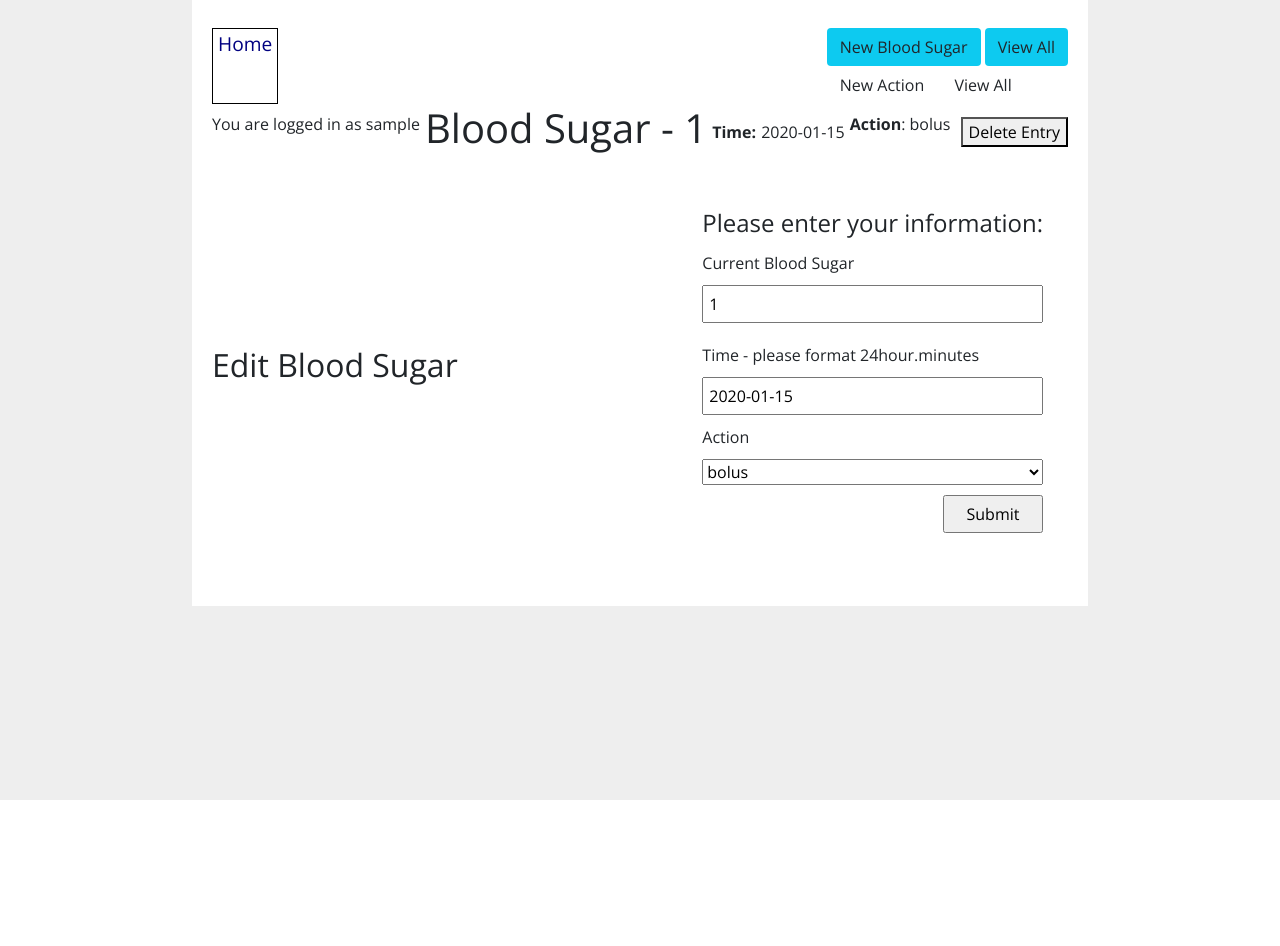
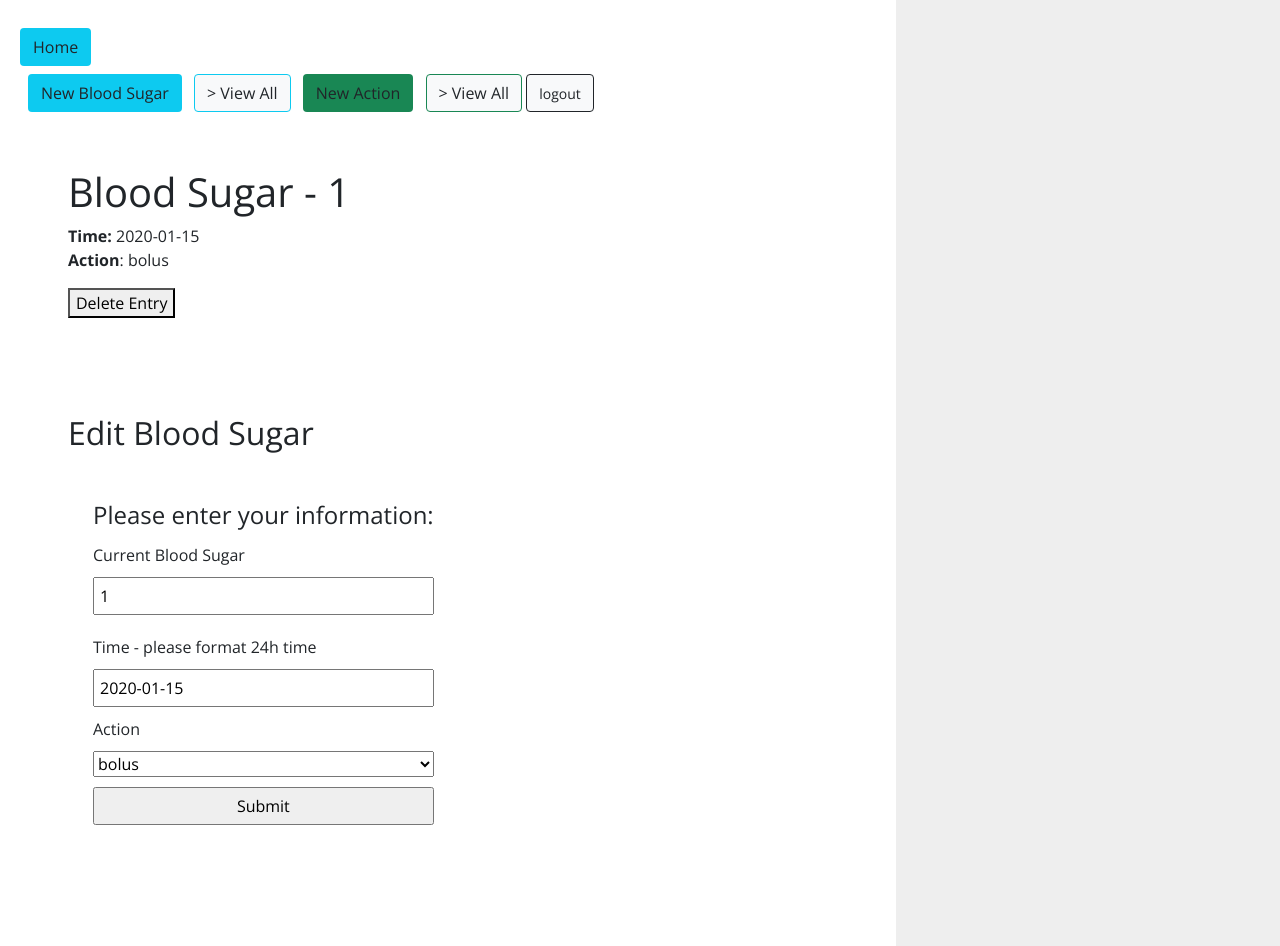
Before and after one commit to rachelp4515/diaTrack, a Flask app: page /bs/1 in a window 1280 px wide. Before the commit the page ends 800 px from the top, so only its background shows below. Run offline with Flask 2, Linux system fonts and the light colour scheme; a user stored in the database is signed in; tables that the repository leaves empty hold one stand-in row (values such as "Sample post").

Commit message:
final prod

```diff
--- a/bs_track/bs/routes.py
+++ b/bs_track/bs/routes.py
@@ -29,7 +29,7 @@ def new_bs():
         )
         db.session.add(new_bs)
         db.session.commit()
-        return redirect(url_for('bs.detail', bs_id=new_bs.id))
+        return redirect(url_for('bs.index', bs_id=new_bs.id))
     return render_template('bs_new.html', form=form)
 
 # --------------------------------- / detail + edit form
@@ -41,13 +41,9 @@ def detail(bs_id):
     bs = Bloodsugar.query.get(bs_id)
     form = BloodsugarForm(obj=bs)
     if form.validate_on_submit():
-        # bs.bs = form.bs.data
-        # bs.time = form.time.data
-        # bs.action = form.action.data
         form.populate_obj(bs)
         db.session.commit()
-        print('-------------------------------------')
-        return redirect(url_for('bs.detail', bs=bs, form=form, bs_id=bs_id))
+        return redirect(url_for('bs.index', bs=bs, form=form, bs_id=bs_id))
 
     return render_template('bs_detail.html', bs=bs, form=form)
 
--- a/bs_track/login/routes.py
+++ b/bs_track/login/routes.py
@@ -38,7 +38,7 @@ def login():
         if user and bcrypt.check_password_hash(user.password, form.password.data):
             login_user(user, remember=True)
             next_page = request.args.get("next")
-            return redirect(next_page if next_page else url_for("bs.index"))
+            return redirect(next_page if next_page else url_for("main.index"))
     return render_template("login.html", form=form)
 
 
@@ -46,4 +46,4 @@ def login():
 @login_required
 def logout():
     logout_user()
-    return redirect(url_for("bs.homepage"))
+    return redirect(url_for("main.index"))
--- a/bs_track/static/style.css
+++ b/bs_track/static/style.css
@@ -1,7 +1,7 @@
 body {
     display: flex;
     flex-direction: column;
-    align-items: center;
+    /* align-items: center; */
     background-color: #eee;
     font-family: 'Open Sans', sans-serif;
 }
@@ -12,20 +12,6 @@ body {
     padding: 20px;
 }
 
-nav {
-    width: 100%;
-    display: flex;
-    flex-direction: row;
-    justify-content: space-between;
-}
-
-nav a {
-    color: navy;
-    text-decoration: none;
-    border: 1px solid black;
-    padding: 1px 5px;
-    font-size: 1.2em;
-}
 
 fieldset {
     display: flex;
@@ -42,10 +28,6 @@ fieldset input {
     padding: 5px;
 }
 
-input[type=submit] {
-    width: 100px;
-    align-self: flex-end;
-}
 
 div.store {
     border: 1px solid black;
@@ -67,36 +49,3 @@ div.item-details {
     width: 250px;
     height: 300px;
 }
-
-/* The container <div> - needed to position the dropdown content */
-.bs-dropdown {
-    position: relative;
-    display: inline-block;
-  }
-
-  /* Dropdown Content (Hidden by Default) */
-  .bs-dropdown-content {
-    display: none;
-    position: absolute;
-    background-color: #f1f1f1;
-    min-width: 160px;
-    box-shadow: 0px 8px 16px 0px rgba(0,0,0,0.2);
-    z-index: 1;
-  }
-
-  /* Links inside the dropdown */
-  .bs-dropdown-content a {
-    color: black;
-    padding: 12px 16px;
-    text-decoration: none;
-    display: block;
-  }
-
-  /* Change color of dropdown links on hover */
-  .bs-dropdown-content a:hover {background-color: #ddd;}
-
-  /* Show the dropdown menu on hover */
-  .bs-dropdown:hover .bs-dropdown-content {display: block;}
-
-  /* Change the background color of the dropdown button when the dropdown content is shown */
-  .bs-dropdown:hover .bs-dropbtn {background-color: #637fbdab;}
--- a/bs_track/templates/base.html
+++ b/bs_track/templates/base.html
@@ -17,24 +17,25 @@
         <p>{{ message }}</p>
         {% endfor %}
         <nav>
-            <a href="/">Home</a>
+            <a href="/" class="btn bg-info" style="max-height:40px;">Home</a>
             <div>
                 {% if current_user.is_authenticated %}
                 <div>
-                    <a href="{{url_for('bs.new_bs')}}" class=" btn bg-info"> New Blood Sugar</a>
-                    <a href="{{url_for('bs.index')}}" class=" btn bg-info"> View All</a>
+                    <a href="{{url_for('bs.new_bs')}}" class="m-2 btn bg-info"> New Blood Sugar</a>
+                    <a href="{{url_for('bs.index')}}" class="btn bg-light border border-info">> View All</a>
+                    <a href="{{url_for('acts.new_act')}}" class=" m-2 btn bg-success">New Action</a>
+                    <a href="{{url_for('acts.index')}}" class="btn bg-light border border-success">> View All</a>
+                    <a href="{{url_for('auth.logout')}}"class="text-dark left-0 btn btn-light border border-dark"> <small > logout </small></a>
                 </div>
-                <a href="{{url_for('acts.new_act')}}" class="btn">New Action</a>
-                <a href="{{url_for('acts.index')}}" class="btn">View All</a>
                 {% else %}
                 <a href="/signup">Sign Up</a>
                 <a href="/login">Log In</a>
                 {% endif %}
             </div>
         </nav>
-        {% if current_user.is_authenticated %}
+        <!-- {% if current_user.is_authenticated %}
         <p>You are logged in as {{ current_user.username }}</p>
-        {% endif %}
+        {% endif %} -->
         {% block content %}{% endblock %}
         </div>
     </div>
--- a/bs_track/templates/bs_detail.html
+++ b/bs_track/templates/bs_detail.html
@@ -1,24 +1,18 @@
 {% extends 'base.html' %}
 {% block content %}
 
+<div class="m-5">
+
     <h1>Blood Sugar - {{ bs.bs }}</h1>
-
     <strong>Time:</strong> {{ bs.time }}
-
     <p><strong>Action</strong>: {{ bs.act }}</p>
-
-
-<div class="items">
-    {% for action in bs.action %}
-    <div class="item-details">
-        <p><strong>Actions</strong></p>
-        <p><strong>{{ action.act_type }}</strong></p></a>
-    </div>
-    {% endfor %}
-</div>
     <form method="POST" action="{{url_for('bs.delete', bs_id=bs.id)}}">
         <button type="submit"> Delete Entry </button>
     </form>
+
+</div>
+
+<div class="m-5">
     <h2>Edit Blood Sugar</h2>
 
     <form method="POST" action="{{ url_for('bs.detail', bs_id=bs.id) }}">
@@ -43,5 +37,5 @@
             {{ form.submit }}
         </fieldset>
     </form>
-
+</div>
 {% endblock %}
--- a/bs_track/templates/login.html
+++ b/bs_track/templates/login.html
@@ -1,8 +1,8 @@
 <!-- login.html -->
 {% extends 'base.html' %}
 {% block content %}
-
-<h1>Log In</h1>
+<div class="mx-auto">
+<h1 class="text-success  mx-auto">Log In</h1>
 
 <form action="/login" method="POST">
     {{ form.csrf_token }}
@@ -28,5 +28,5 @@
         {{ form.submit }}
     </fieldset>
 </form>
-
+</div>
 {% endblock %}
--- a/bs_track/templates/signup.html
+++ b/bs_track/templates/signup.html
@@ -1,7 +1,8 @@
 {% extends 'base.html' %}
 {% block content %}
 
-<h1>Sign Up</h1>
+<div class=" mx-auto m-5">
+<h1 class="text-success">Sign Up</h1>
 
     <form action="/signup" method="POST">
     {{ form.csrf_token }}
@@ -25,5 +26,5 @@
         {{ form.submit }}
     </fieldset>
     </form>
-
+</div>
 {% endblock %}
--- a/forms.py
+++ b/forms.py
@@ -10,13 +10,13 @@ class BloodsugarForm(FlaskForm):
     bs = StringField(
         'Current Blood Sugar', validators=[DataRequired(), Length(min=2, max=3)]
     )
-    time = StringField('Time - please format 24hour.minutes', validators=[DataRequired(), Length(min=2, max=6)])
+    time = StringField('Time - please format 24h time', validators=[DataRequired(), Length(min=2, max=6)])
     action = SelectField('Action', choices= ACTIONTYPES.choices())
     submit = SubmitField('Submit')
 
 
 class ActionForm(FlaskForm):
-    time = StringField('Time - please format 24hour.minutes', validators=[DataRequired(), Length(min=2, max=6)])
+    time = StringField('Time - please format in 24 time', validators=[DataRequired(), Length(min=2, max=6)])
     act_type = SelectField('Action', choices= ACTIONTYPES.choices())
     notes = TextAreaField(
         'Notes', validators=[DataRequired(), Length(min=0, max=180)]
```
Also changed, not shown: bs_track/acts/routes.py (+8 -4 lines), bs_track/templates/act_detail.html (+17 -17 lines), bs_track/templates/all_act.html (+7 -6 lines), bs_track/templates/all_bs.html (+11 -11 lines), bs_track/templates/index.html (+18 -9 lines), main.py (+23 -2 lines), bs_track/database.db. Lines whose indentation alone changed are shown as unchanged.
